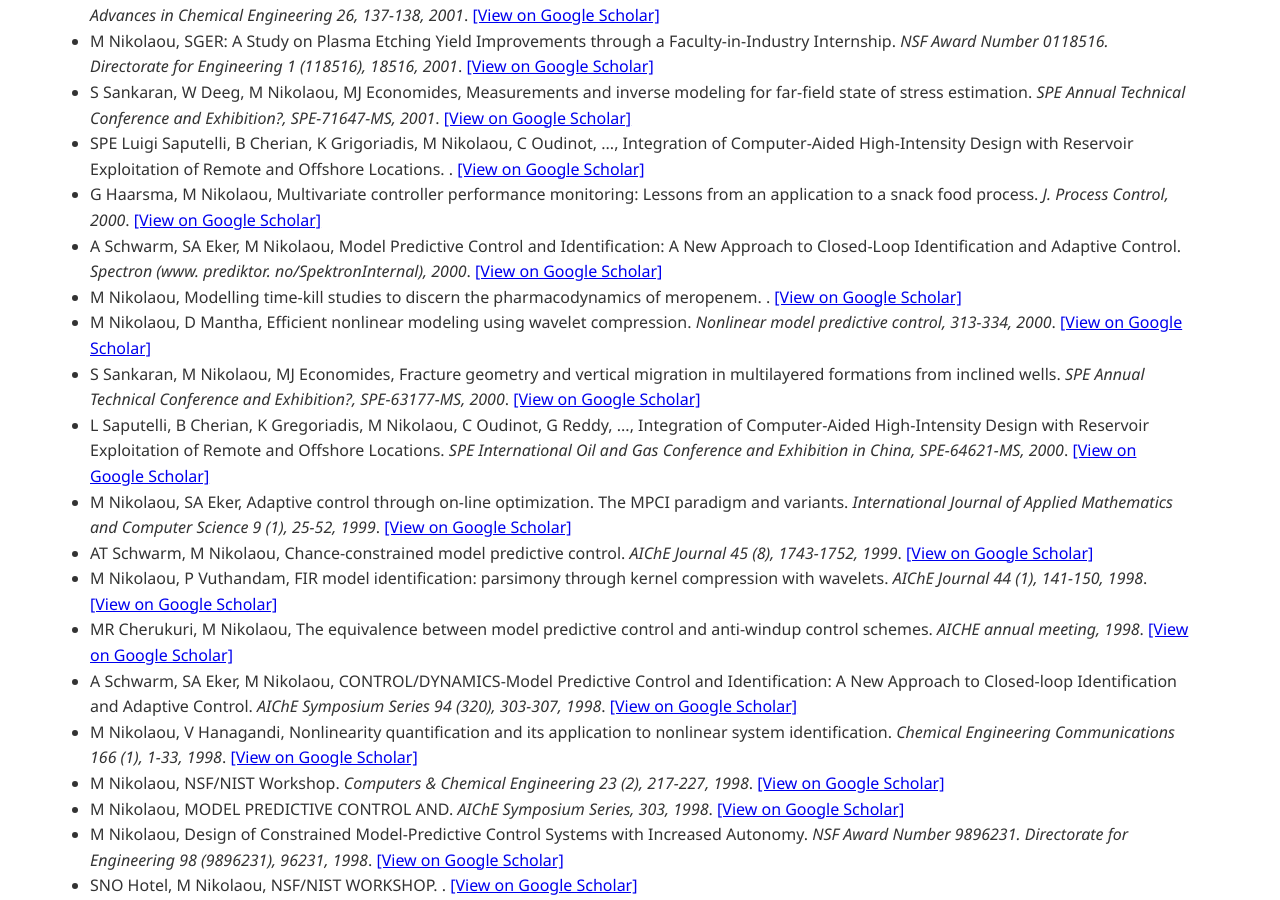
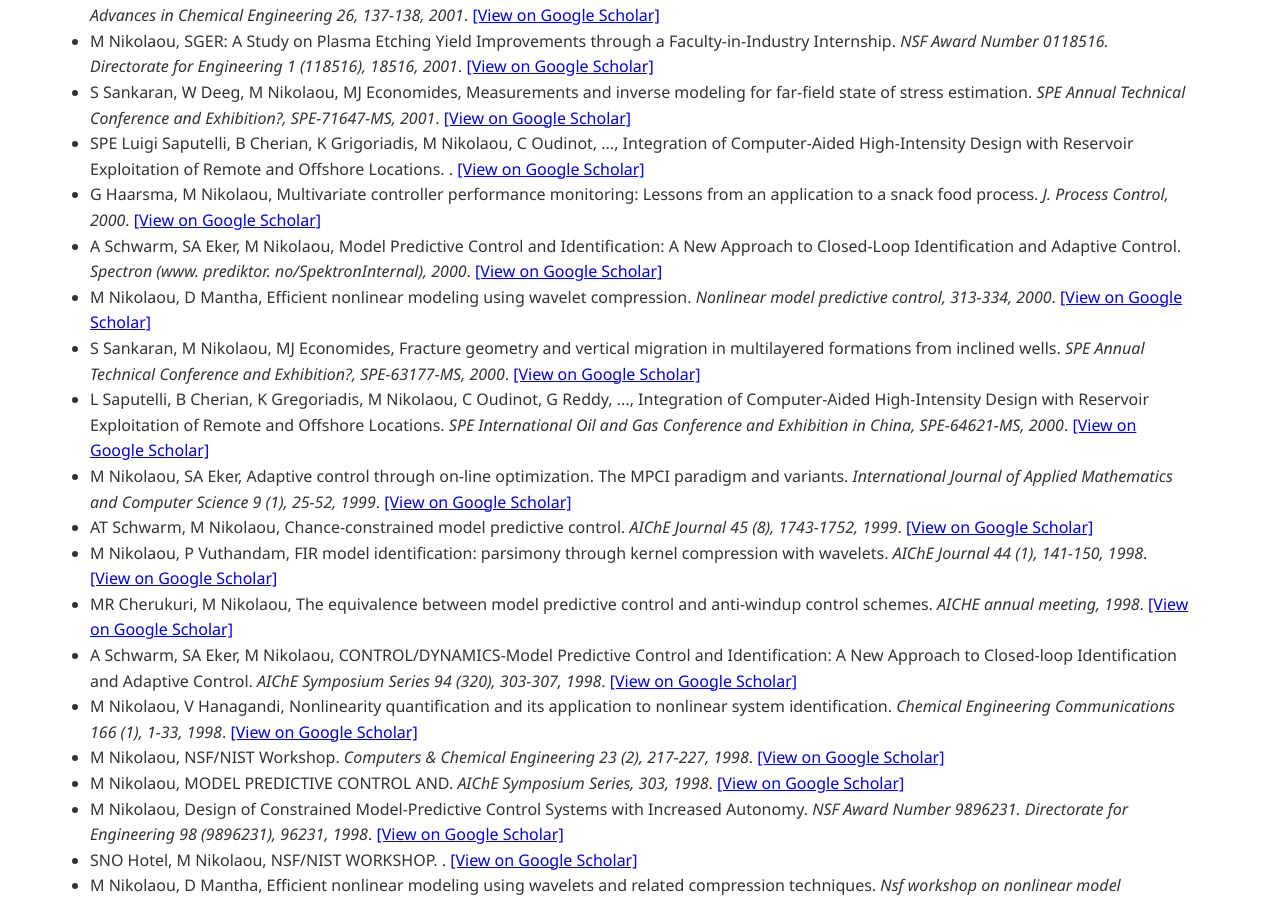
Before and after one commit to GALGAT/nikolaou-lab, a Jekyll site: the page built from publications.html, in a window 1280 px wide and 900 px high, scrolled down 8611 px. Built offline with Jekyll 4.4.1, drawn with Linux system fonts in a browser that asks for light colours; some of the changed text lies outside the part shown.

Commit message:
Automated Google Scholar update via SerpApi

```diff
--- a/_data/publications.yml
+++ b/_data/publications.yml
@@ -968,11 +968,6 @@
   author: M Nikolaou, D Mantha
   journal: Nonlinear model predictive control, 313-334, 2000
   url: https://scholar.google.com/citations?view_op=view_citation&hl=en&user=mLs4L3UAAAAJ&cstart=100&pagesize=100&sortby=pubdate&citation_for_view=mLs4L3UAAAAJ:JV2RwH3_ST0C
-- title: Modelling time-kill studies to discern the pharmacodynamics of meropenem
-  year: '2000'
-  author: M Nikolaou
-  journal: ''
-  url: https://scholar.google.com/citations?view_op=view_citation&hl=en&user=mLs4L3UAAAAJ&cstart=100&pagesize=100&sortby=pubdate&citation_for_view=mLs4L3UAAAAJ:WJVC3Jt7v1AC
 - title: 'Model Predictive Control and Identification: A New Approach to Closed-Loop
     Identification and Adaptive Control'
   year: '2000'
@@ -1140,7 +1135,7 @@
   year: '1995'
   author: P Vuthandam, H Genceli, M Nikolaou
   journal: AIChE Journal 41 (9), 2083-2097, 1995
-  url: https://scholar.google.com/citations?view_op=view_citation&hl=en&user=mLs4L3UAAAAJ&cstart=200&pagesize=100&sortby=pubdate&citation_for_view=mLs4L3UAAAAJ:0EnyYjriUFMC
+  url: https://scholar.google.com/citations?view_op=view_citation&hl=en&user=mLs4L3UAAAAJ&cstart=100&pagesize=100&sortby=pubdate&citation_for_view=mLs4L3UAAAAJ:0EnyYjriUFMC
 - title: "Design of robust constrained model\u2010predictive controllers with volterra\
     \ series"
   year: '1995'
```
